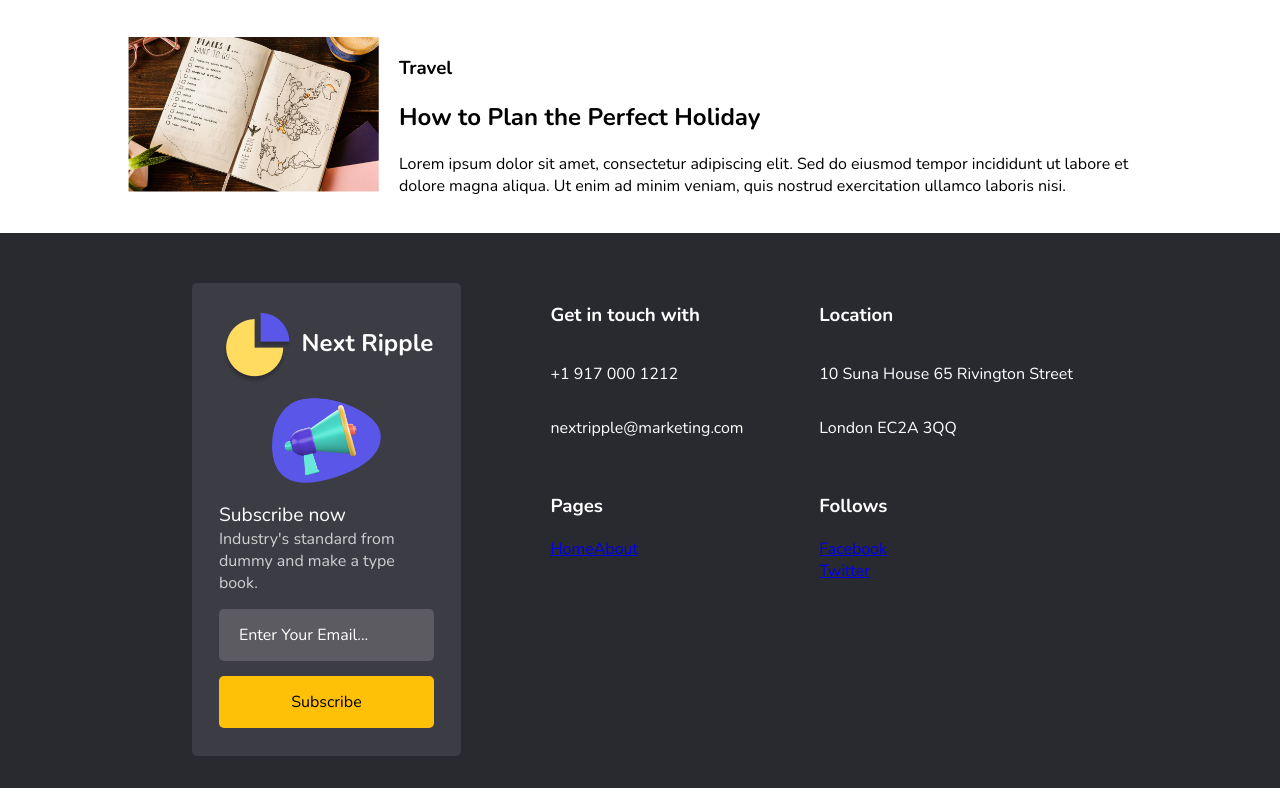
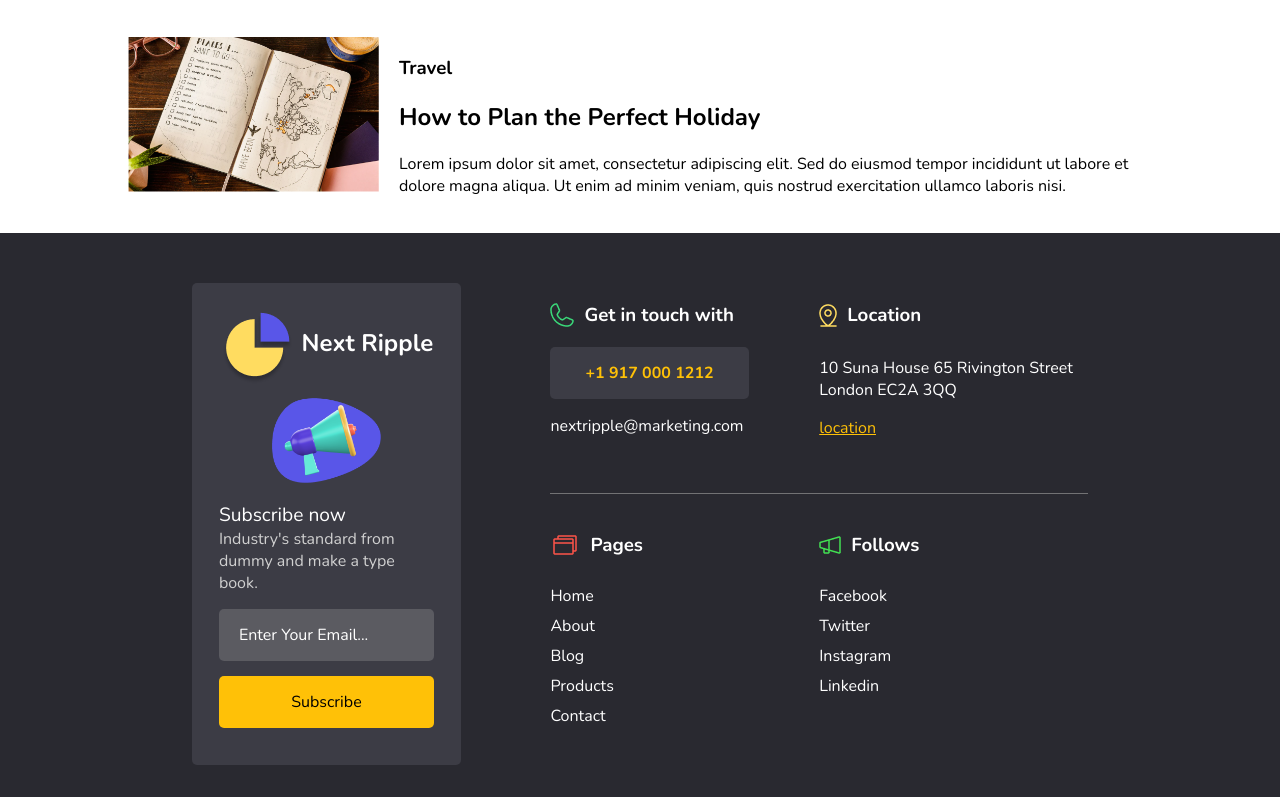
Before and after one commit to ahmeda110/NextRipple-Website, a React (Create React App) app: page /blog/allblogs in a window 1280 px wide. Shown: the part 1282-2079 px from the top of the page. Built offline with nearby package versions, Linux system fonts and the light colour scheme.

Commit message:
footer complete for my laptops screen size

```diff
--- a/src/components/Footer.js
+++ b/src/components/Footer.js
@@ -2,6 +2,10 @@ import React from 'react';
 import styles from './Footer.module.css';
 import Pacman from '../images/Pacman.png'
 import LogoImage from '../images/Logoimg.png'
+import IconLocation from '../images/IconLocation.png'
+import IconPages from '../images/Iconpages.png'
+import IconSpeaker from '../images/Iconspeaker.png'
+import IconPhone from '../images/IconPhone.png'
 
 function Footer() {
   return (
@@ -26,28 +30,53 @@ function Footer() {
       <div className={styles.right}>
         <div className={styles.rightTop}>
           <div className={styles.getInTouch}>
+            <div className={styles.subheader}>
+              <img src={IconPhone} alt=''></img>
               <h3>Get in touch with</h3>
+            </div>
+            <div>
+              <div className={styles.phoneNumber}>
                 <p>+1 917 000 1212</p>
+              </div>
+            </div>
             <p>nextripple@marketing.com</p>
           </div>
           <div className={styles.locationContainer}>
+            <div className={styles.subheader}>
+              <img src={IconLocation} alt=''></img>
               <h3>Location</h3>
-            <p>10 Suna House 65 Rivington Street</p>
-            <p>London EC2A 3QQ</p>
+            </div>
+
+            <p className={styles.address}>10 Suna House 65 Rivington Street London EC2A 3QQ</p>
+            <a href="/about" className={styles.locationLink}>location</a>
           </div>
         </div>
         <div className={styles.rightBottom}>
           <div className={styles.pages}>
+            <div className={styles.subheader}>
+              <img src={IconPages} alt=''></img>
               <h3>Pages</h3>
-            <nav>
+            </div>
+            <div className={styles.linkContainer}>
               <a href="/home">Home</a>
               <a href="/about">About</a>
-            </nav>
+              <a href="/home">Blog</a>
+              <a href="/about">Products</a>
+              <a href="/home">Contact</a>
+            </div>
           </div>
           <div className={styles.follows}>
+            <div className={styles.subheader}>
+              <img src={IconSpeaker} alt=''></img>
               <h3>Follows</h3>
+            </div>
+            <div className={styles.linkContainer}>
               <a href="https://facebook.com">Facebook</a>
               <a href="https://twitter.com">Twitter</a>
+              <a href="https://facebook.com">Instagram</a>
+              <a href="https://twitter.com">Linkedin</a>
+            </div>
+
           </div>
         </div>
       </div>
--- a/src/components/Footer.module.css
+++ b/src/components/Footer.module.css
@@ -14,9 +14,16 @@
   flex-direction: column;
 }
 
-.rightTop, .rightBottom {
+.rightTop {
     flex-direction: row;
-}
+    border-bottom: 1px solid #727274; /* Adds a white line */
+    padding-bottom: 20px; /* Adds space below the content, above the line */
+  }
+
+  .rightBottom {
+    flex-direction: row;
+    padding-top: 20px; /* Adds space above the content, below the line */
+  }
 
 .left {
   flex-basis: 40%;
@@ -122,6 +129,47 @@
     width: 100%;
   }
 
+  .subheader {
+    display: flex;
+    align-items: center;
+    gap: 10px;
+  }
+
+  .phoneNumber {
+    display: inline-block;
+    background-color: #3C3C45;
+    color: #FFC107;
+    border-radius: 5px;
+    text-align: center;
+  }
+
+  .phoneNumber p {
+    font-weight: bold;
+    padding: 15px;
+    padding-right: 35px;
+    padding-left: 35px;
+    margin: 0;
+  }
+
+  .address {
+    margin-top: 10px;
+  }
+
+  .locationLink {
+    color: #FFC107;
+  }
+
+  .linkContainer {
+    display: flex;
+    flex-direction: column;
+  }
+
+  .linkContainer a {
+    text-decoration: none;
+    color: inherit;
+    padding-top: 8px;
+  }
+
 @media (max-width: 768px) {
   .footer {
     flex-direction: column;
```
Also changed, not shown: src/images/IconLocation.png (renamed from src/images/Icon.png), src/images/IconPhone.png (renamed from src/images/Vectorphone.png). Lines whose indentation alone changed are shown as unchanged.
